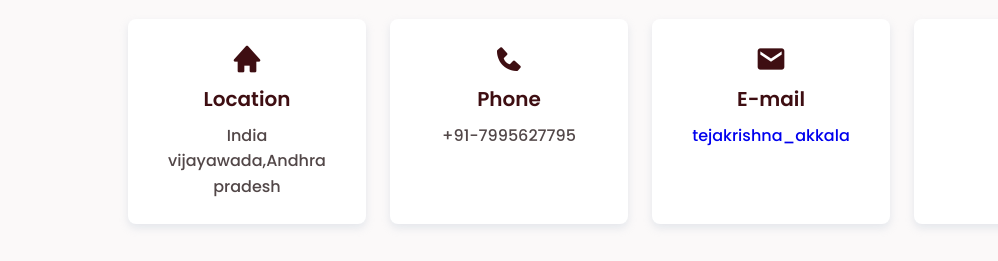
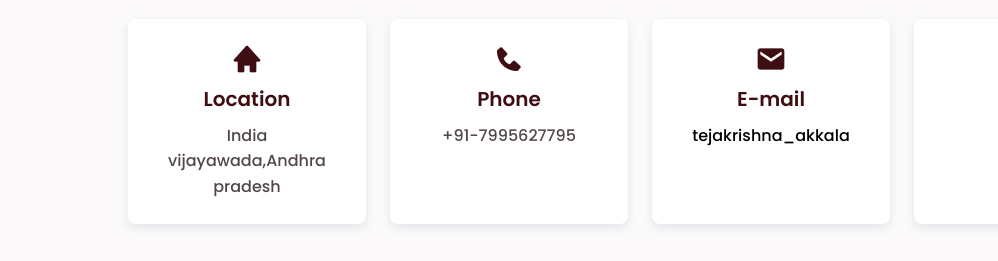
Before and after one commit to Tejakrishna2003/Portfilo, a plain HTML site: page index.html in a window 1280 px wide. Shown: the part 3240-3501 px from the top of the page, 0-998 px from the left. Drawn offline with nearby package versions, Linux system fonts and the light colour scheme.

Commit message:
Update index.html

```diff
--- a/index.html
+++ b/index.html
@@ -242,7 +242,7 @@
                         <div class="contact__box">
                             <i class='bx bxs-envelope contact-icon'></i>
                             <h3 class="contact__title text-black" > E-mail</h3>
-                            <span class="contact__desc"><a href="mailto:tejakrishna_akkala@srmap.edu.in">tejakrishna_akkala</a><br></span>
+                            <span class="contact__desc"><a class="maillink" href="mailto:tejakrishna_akkala@srmap.edu.in">tejakrishna_akkala</a><br></span>
                         </div>
                         <div class="contact__box">
                             <i class='bx bxs-chat contact-icon'></i>
```
